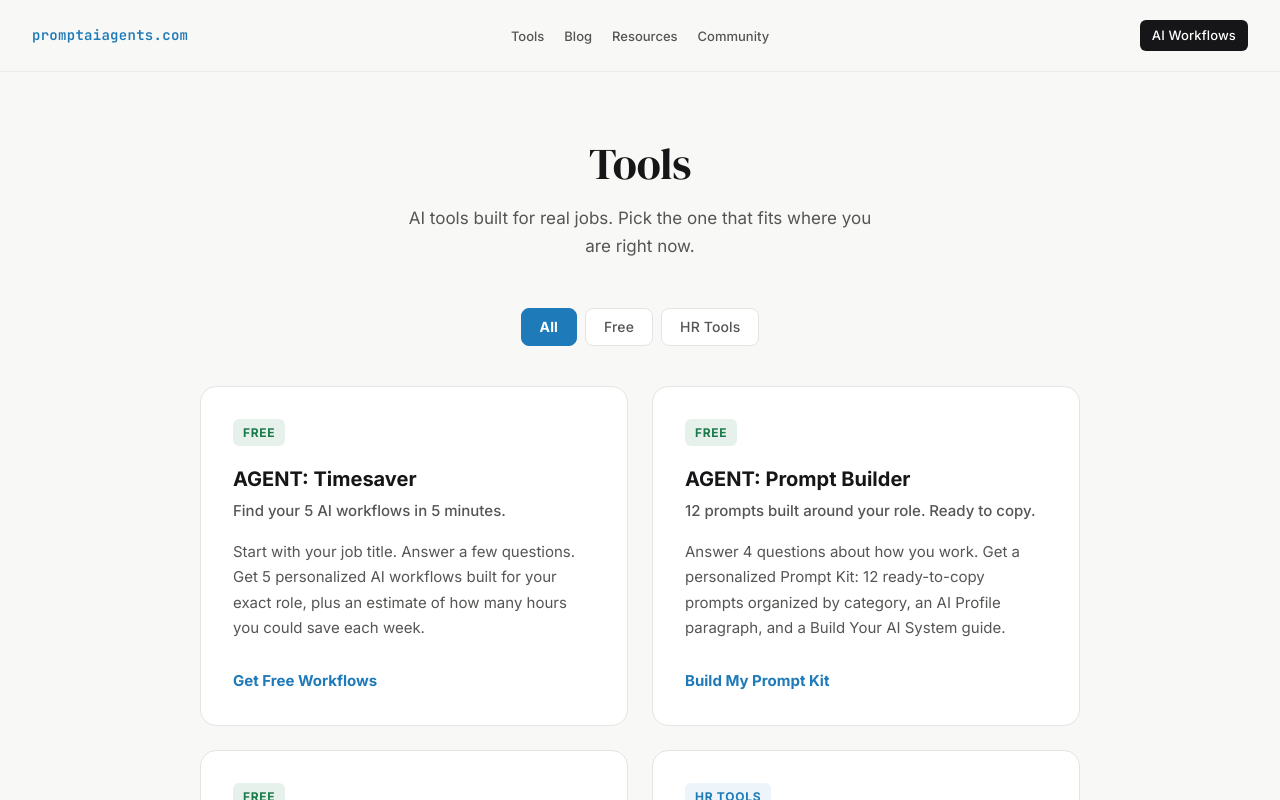
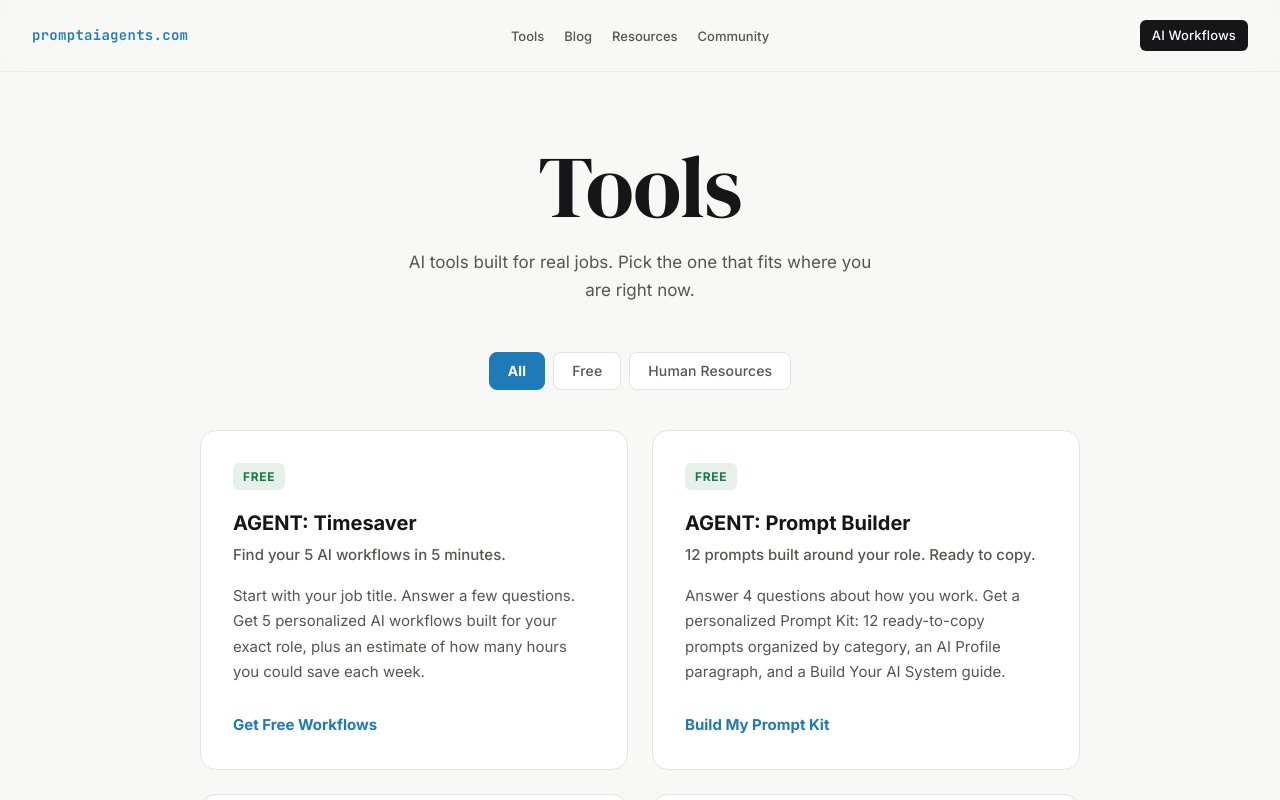
Before and after one commit to coolcalvin457-tech/agent-timesaver-nextjs, a Next.js app: page /tools in a window 1280 px wide. Shown: the top 800 px of the page. Built offline with nearby package versions, Linux system fonts and the light colour scheme.

Commit message:
Larger Tools heading, Human Resources filter label

```diff
--- a/app/tools/page.tsx
+++ b/app/tools/page.tsx
@@ -80,7 +80,7 @@ export default function ToolsPage() {
         {/* Page header */}
         <div className="container">
           <div style={{ paddingTop: "40px", marginBottom: "48px", textAlign: "center" }}>
-            <h1 className="heading-1" style={{ marginBottom: "16px" }}>
+            <h1 className="heading-1" style={{ marginBottom: "16px", fontSize: "clamp(3rem, 7vw, 5.5rem)", lineHeight: 1.05 }}>
               Tools
             </h1>
             <p
--- a/components/ToolsList.tsx
+++ b/components/ToolsList.tsx
@@ -15,7 +15,7 @@ type Tool = {
   priceNote?: string;
 };
 
-const FILTERS = ["All", "Free", "HR Tools"];
+const FILTERS = ["All", "Free", "Human Resources"];
 
 export default function ToolsList({ tools }: { tools: Tool[] }) {
   const [activeFilter, setActiveFilter] = useState("All");
```
